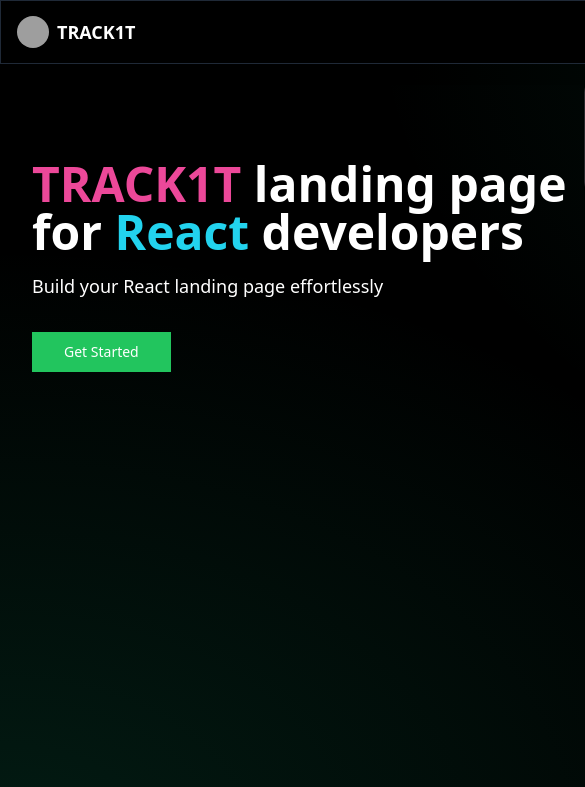
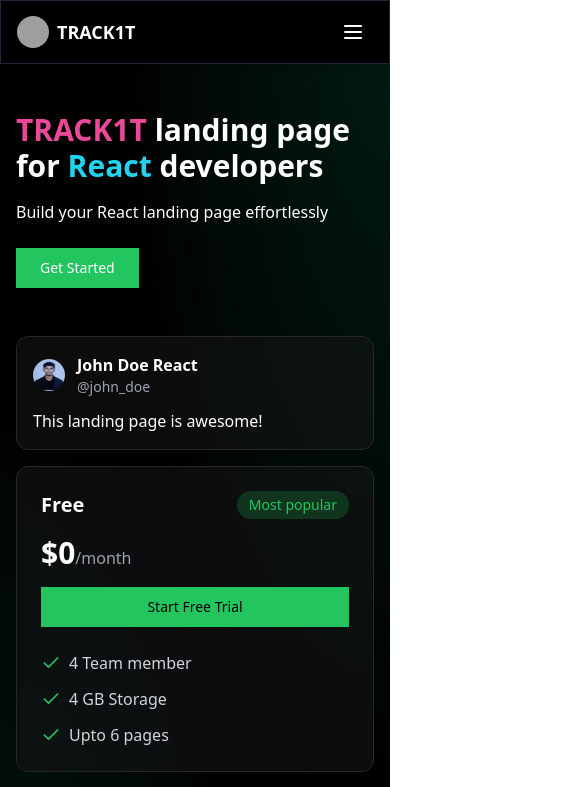
Before and after one commit to KirthiSaiT/TRACKIT, a React (Vite) app in the folder frontend/: page / in a window 390 px wide. Shown: the top 787 px of the page, 585 px wide, since content can reach past the window. Built offline with nearby package versions, Linux system fonts and the light colour scheme; grey boxes are pictures that could not be loaded.

Commit message:
made the home page responsive

```diff
--- a/frontend/src/App.jsx
+++ b/frontend/src/App.jsx
@@ -8,31 +8,19 @@ import {
   MenubarShortcut,
   MenubarTrigger,
 } from '@/components/ui/menubar';
-import {
-  NavigationMenu,
-  NavigationMenuContent,
-  NavigationMenuItem,
-  NavigationMenuLink,
-  NavigationMenuList,
-  NavigationMenuTrigger,
-} from '@/components/ui/navigation-menu';
 import { Avatar, AvatarFallback, AvatarImage } from '@/components/ui/avatar';
 import { Github, Menu, X, Twitter, LinkedinIcon, LightbulbIcon, CheckIcon } from 'lucide-react';
 import { Button } from "@/components/ui/button"
 import {
   Card,
   CardContent,
-  CardDescription,
-  CardFooter,
-  CardHeader,
-  CardTitle,
 } from "@/components/ui/card"
 
 function App() {
   const [isOpen, setIsOpen] = useState(false);
 
   return (
-    <div className="min-h-screen w-[1263px] h-[585px] relative overflow-hidden bg-[radial-gradient(ellipse_at_top_right,_rgba(16,_185,_129,_0.15),transparent_50%),radial-gradient(ellipse_at_bottom_left,_rgba(16,_185,_129,_0.15),transparent_50%)] bg-black">
+    <div className="min-h-screen w-full relative overflow-hidden bg-[radial-gradient(ellipse_at_top_right,_rgba(16,_185,_129,_0.15),transparent_50%),radial-gradient(ellipse_at_bottom_left,_rgba(16,_185,_129,_0.15),transparent_50%)] bg-black">
       {/* Navbar */}
       <Menubar className="sticky top-0 w-full h-16 px-4 md:px-8 shadow-lg z-50 bg-black text-white border-b border-gray-800 flex items-center">
         <div className="flex items-center space-x-2">
@@ -45,21 +33,11 @@ function App() {
 
         <div className="flex-grow flex justify-end items-center">
           <div className="hidden md:flex items-center space-x-6">
-            <MenubarMenu>
-              <MenubarTrigger className="text-gray-300">Item One</MenubarTrigger>
+            {['Item One', 'Item Two', 'How To', 'Products', 'About Us'].map((item) => (
+              <MenubarMenu key={item}>
+                <MenubarTrigger className="text-gray-300">{item}</MenubarTrigger>
               </MenubarMenu>
-            <MenubarMenu>
-              <MenubarTrigger className="text-gray-300">Item Two</MenubarTrigger>
-            </MenubarMenu>
-            <MenubarMenu>
-              <MenubarTrigger className="text-gray-300">How To</MenubarTrigger>
-            </MenubarMenu>
-            <MenubarMenu>
-              <MenubarTrigger className="text-gray-300">Products</MenubarTrigger>
-            </MenubarMenu>
-            <MenubarMenu>
-              <MenubarTrigger className="text-gray-300">About Us</MenubarTrigger>
-            </MenubarMenu>
+            ))}
           </div>
 
           <button onClick={() => setIsOpen(!isOpen)} className="md:hidden p-2">
@@ -68,29 +46,41 @@ function App() {
         </div>
       </Menubar>
 
+      {/* Mobile Menu */}
+      {isOpen && (
+        <div className="md:hidden fixed inset-0 z-40 bg-black bg-opacity-90">
+          <div className="flex flex-col items-center pt-20 space-y-6">
+            {['Item One', 'Item Two', 'How To', 'Products', 'About Us'].map((item) => (
+              <button key={item} className="text-white text-lg">
+                {item}
+              </button>
+            ))}
+          </div>
+        </div>
+      )}
+
       {/* Main Content */}
-      <div className="flex px-8 py-16">
+      <div className="flex flex-col md:flex-row px-4 md:px-8 py-8 md:py-16">
         {/* Left Section */}
-  <div className="w-1/2 pt-8">
-    <h1 className="text-5xl font-bold mb-4 text-white">
+        <div className="w-full md:w-1/2 pt-4 md:pt-8">
+          <h1 className="text-3xl md:text-5xl font-bold mb-4 text-white">
             <span className="text-pink-500">TRACK1T</span> landing page<br />
             for <span className="text-cyan-400">React</span> developers
           </h1>
-    <p className="text-white mb-8 text-lg">
+          <p className="text-white mb-6 md:mb-8 text-base md:text-lg">
             Build your React landing page effortlessly
           </p>
           <div className="flex gap-4">
-      <Button className="bg-green-500 hover:bg-green-600 text-white px-8">
+            <Button className="bg-green-500 hover:bg-green-600 text-white px-6 md:px-8">
               Get Started
             </Button>
-
           </div>
         </div>
 
         {/* Right Section - Cards */}
-        <div className="relative w-1/2">
+        <div className="relative w-full md:w-1/2 mt-12 md:mt-0">
           {/* John Doe Card */}
-          <Card className="relative bottom-12 right-12 bg-zinc-900/50 border-zinc-800 w-80 rounded-xl backdrop-blur-sm">
+          <Card className="relative md:bottom-12 md:right-12 bg-zinc-900/50 border-zinc-800 w-full md:w-80 rounded-xl backdrop-blur-sm mb-4 md:mb-0">
             <CardContent className="p-4">
               <div className="flex items-center gap-3">
                 <Avatar className="h-8 w-8">
@@ -107,7 +97,7 @@ function App() {
           </Card>
 
           {/* Pricing Card */}
-          <Card className="relative bottom-7 left-4 bg-zinc-900/50 border-zinc-800 w-64 h-80 rounded-xl backdrop-blur-sm">
+          <Card className="relative md:bottom-7 md:left-4 bg-zinc-900/50 border-zinc-800 w-full md:w-64 h-auto md:h-80 rounded-xl backdrop-blur-sm mb-4 md:mb-0">
             <CardContent className="p-6">
               <div className="flex justify-between items-center mb-4">
                 <h3 className="text-white text-xl font-semibold">Free</h3>
@@ -132,7 +122,7 @@ function App() {
           </Card>
 
           {/* Developer Card */}
-          <Card className="absolute bottom-52 right-10 bg-zinc-900/50 border-zinc-800 w-64 rounded-xl backdrop-blur-sm">
+          <Card className="relative md:absolute md:bottom-52 md:right-10 bg-zinc-900/50 border-zinc-800 w-full md:w-64 rounded-xl backdrop-blur-sm mb-4 md:mb-0">
             <CardContent className="p-6">
               <div className="flex items-center gap-3 mb-3">
                 <Avatar className="h-8 w-8">
@@ -156,7 +146,7 @@ function App() {
           </Card>
 
           {/* Light/Dark Mode Card */}
-          <Card className="absolute bottom-8 right-2 bg-zinc-900/50 border-zinc-800 w-72 rounded-xl backdrop-blur-sm">
+          <Card className="relative md:absolute md:bottom-8 md:right-2 bg-zinc-900/50 border-zinc-800 w-full md:w-72 rounded-xl backdrop-blur-sm">
             <CardContent className="p-4">
               <div className="flex items-center gap-3 mb-3">
                 <div className="p-2 bg-green-500/20 rounded-lg">
@@ -171,6 +161,7 @@ function App() {
           </Card>
         </div>
       </div>
+
     </div>
   );
 }
```
Lines whose indentation alone changed are shown as unchanged.
